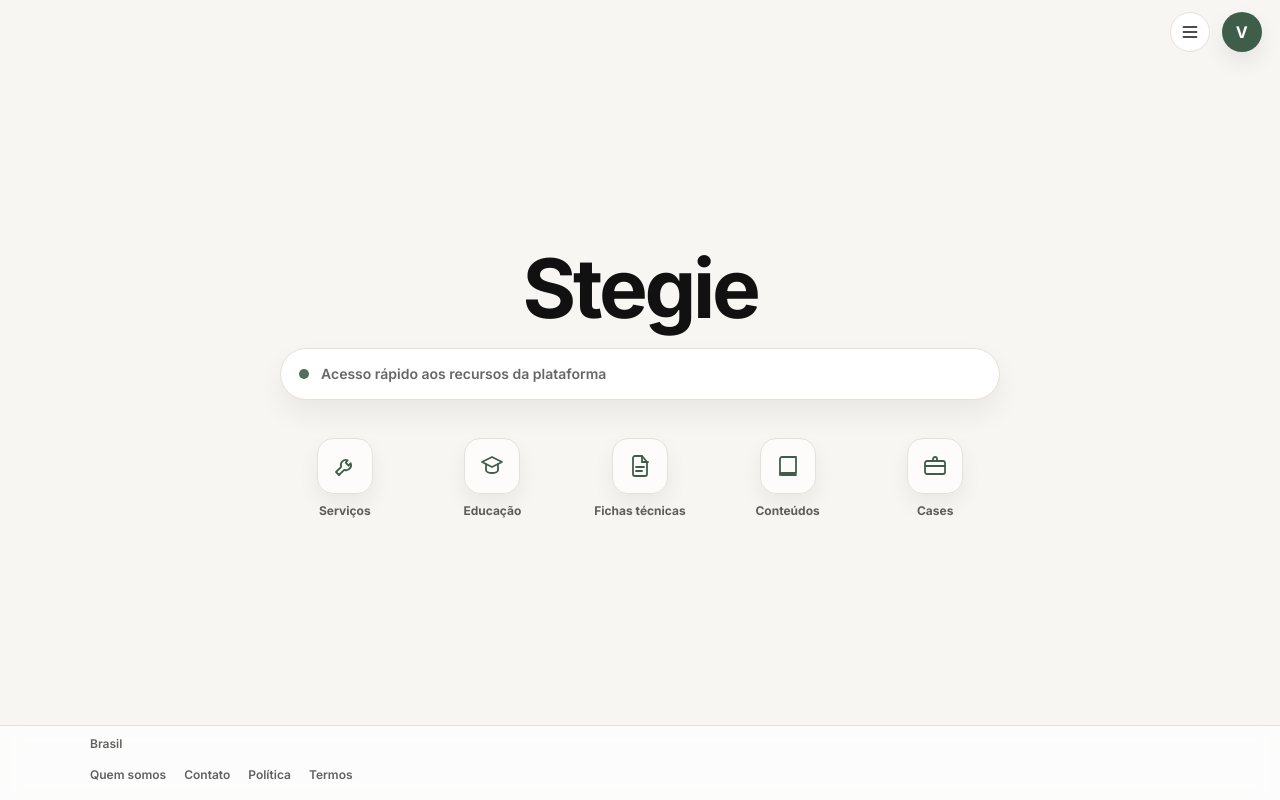
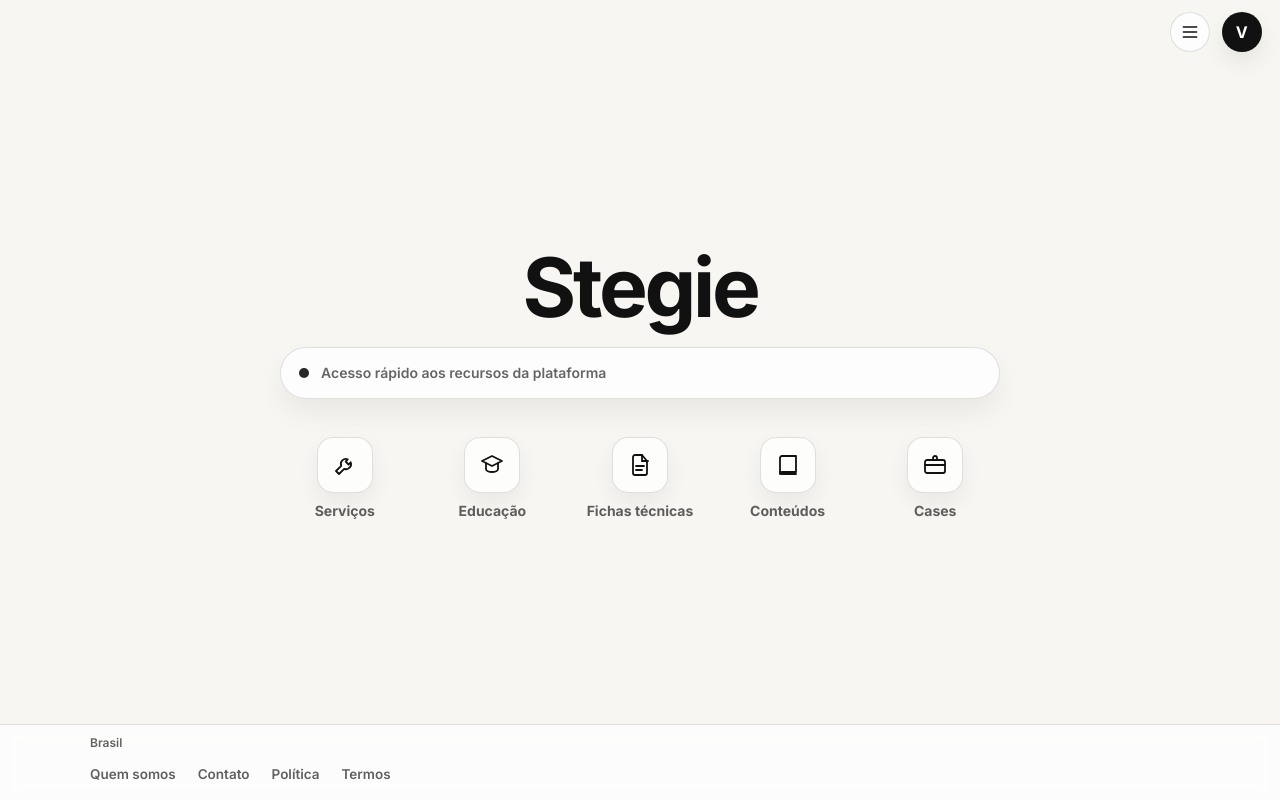
Before and after one commit to AdminAcheTece/stegie-hub-textil, a Flask app: page / in a window 1280 px wide. Run offline with Flask 3, Linux system fonts and the light colour scheme.

Commit message:
Update stegie.css

```diff
--- a/static/css/stegie.css
+++ b/static/css/stegie.css
@@ -862,3 +862,43 @@ a:hover{ opacity:.92; }
 @media (max-width: 520px){
   .home-shortcuts{ grid-template-columns: repeat(2, minmax(0, 1fr)); }
 }
+
+/* =========================
+   AJUSTES: preto/branco + fontes maiores (HOME CLEAN)
+   ========================= */
+
+/* força paleta preta nessa página */
+.home-clean{
+  --primary: #111;           /* tudo que era verde vira preto */
+  --text: #111;
+  --muted: rgba(0,0,0,.68);
+  --border: rgba(0,0,0,.12);
+  --surface: rgba(255,255,255,.78);
+}
+
+/* pontinho e ícones em preto */
+.home-pill-dot{ background: var(--primary); }
+.shortcut-ico svg{ color: var(--primary); }
+
+/* avatar preto */
+.avatar{
+  background: #111;
+  color: #fff;
+}
+
+/* links maiores */
+.shortcut-label{
+  font-size: 14px;           /* antes 12px */
+}
+
+.menu-item{
+  font-size: 14.5px;         /* mais legível */
+}
+
+.footer-links a{
+  font-size: 13.5px;
+}
+
+/* opcional: “área clicável” mais confortável */
+.menu-item{ padding: 11px 12px; }
+.footer-links{ gap: 22px; }
```
